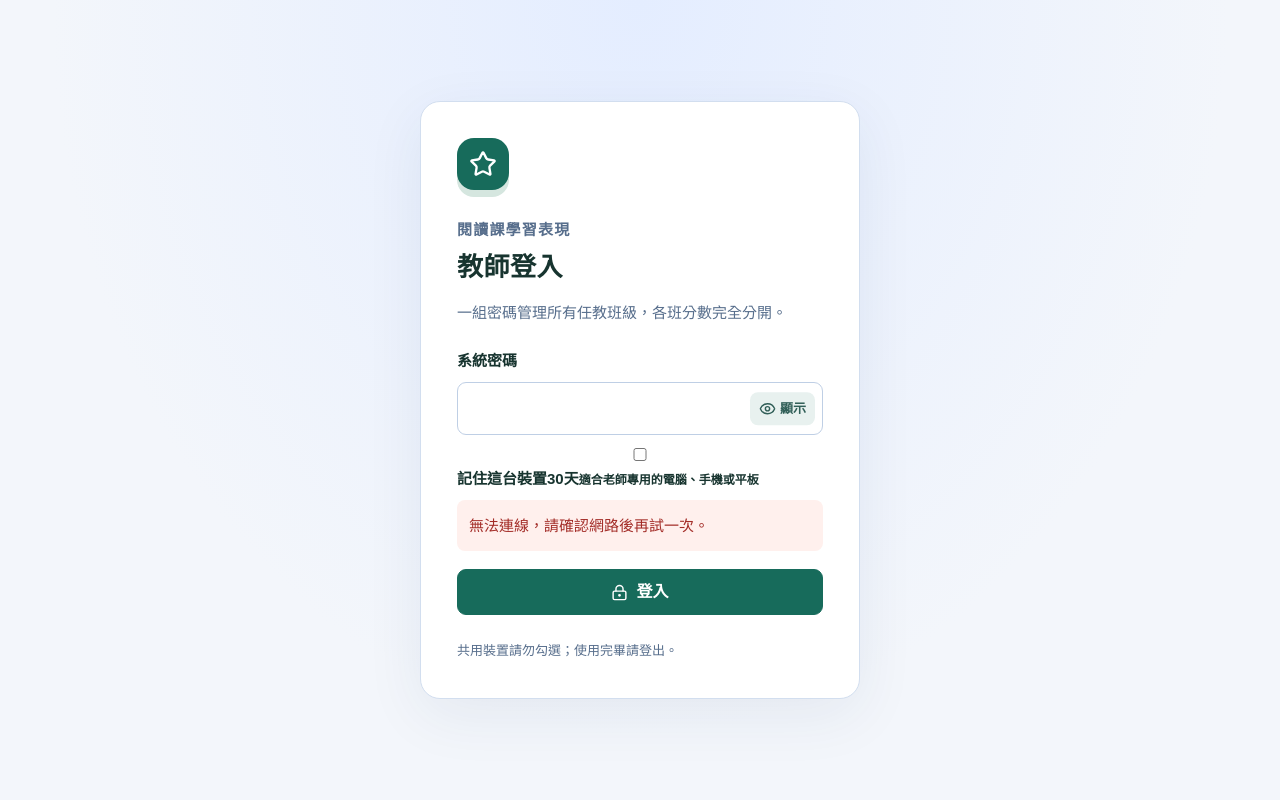
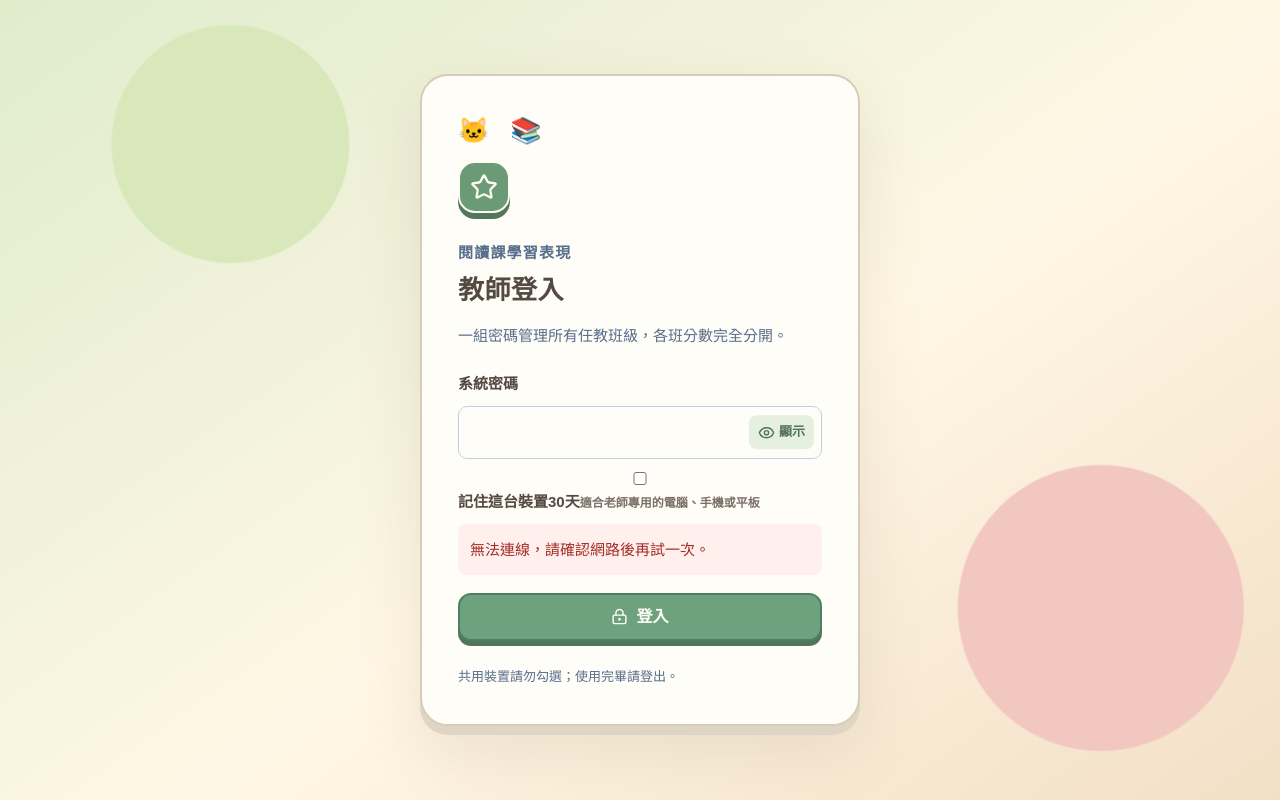
Before and after one commit to chunkate/reading-class-performance, a React (Vite) app: page / in a window 1280 px wide. Built offline with nearby package versions, Linux system fonts and the light colour scheme.

Commit message:
Update Site source

```diff
--- /dev/null
+++ b/app/reading-theme.css
@@ -0,0 +1,113 @@
+/* 閱讀課主題：取材自柔和森林、奶油色與童趣動物插畫的原創介面。 */
+:root{
+  --background:#f7f2df;
+  --foreground:#544a42;
+  --primary:#5f9472;
+  --primary-foreground:#fffdf5;
+  --secondary:#f5d7c9;
+  --secondary-foreground:#6a4c43;
+  --muted:#e7efe0;
+  --muted-foreground:#6f7569;
+  --accent:#f5c6cb;
+  --accent-foreground:#70464b;
+  --border:#ddcfba;
+  --input:#d8c7ae;
+  --ring:#83ab86;
+  --card:#fffdf7;
+  --card-foreground:#544a42;
+  --popover:#fffdf7;
+  --popover-foreground:#544a42;
+}
+
+body{
+  color:#544a42;
+  background:
+    radial-gradient(circle at 8% 12%,#dbe9bd 0 86px,transparent 88px),
+    radial-gradient(circle at 92% 18%,#c7dfca 0 105px,transparent 107px),
+    radial-gradient(circle at 88% 88%,#f5c8c1 0 82px,transparent 84px),
+    linear-gradient(180deg,#edf4dc 0%,#fff8e8 42%,#f8efd9 100%);
+  background-attachment:fixed;
+  font-family:ui-rounded,"Microsoft JhengHei","PingFang TC",Arial,sans-serif;
+}
+
+button{transition:transform .14s ease,box-shadow .14s ease,background-color .14s ease}
+button:not(:disabled):hover{transform:translateY(-2px)}
+button:not(:disabled):active{transform:translateY(1px)}
+button:focus-visible,input:focus-visible,select:focus-visible{outline:3px solid #efb9b4;outline-offset:2px}
+
+.portal-shell{position:relative}
+.portal-shell::before,.portal-shell::after{position:fixed;z-index:-1;pointer-events:none;font-size:38px;opacity:.58}
+.portal-shell::before{content:"🌿  ✿";left:22px;bottom:24px;transform:rotate(-9deg)}
+.portal-shell::after{content:"✿  🍃";right:24px;top:104px;transform:rotate(8deg)}
+.portal-header{
+  position:relative;
+  overflow:hidden;
+  color:#514840;
+  border:2px solid #bfd1b2;
+  background:
+    radial-gradient(circle at 84% 24%,#fff6ed 0 38px,transparent 40px),
+    linear-gradient(125deg,#dceac6 0%,#cae2d6 48%,#f9dfd4 100%);
+  box-shadow:0 9px 0 #c7d5b7,0 24px 56px #6d7c5724;
+}
+.portal-header::after{content:"🐱  📖  🌸";position:absolute;right:34px;bottom:18px;font-size:34px;letter-spacing:7px;opacity:.82;pointer-events:none}
+.portal-header>div:first-child{position:relative;z-index:1}
+.portal-header .eyebrow{color:#617a5f}
+.portal-header h1{color:#55483f;text-shadow:0 2px #fff9ed}
+.portal-header p:last-child{color:#6c645a;max-width:560px}
+.cloud-pill{position:relative;z-index:1;color:#4f765b;border:1px solid #afc9b1;background:#fffdf6;box-shadow:0 3px 0 #bfd2bc}
+
+.semester-bar{padding:16px 18px;border:1px solid #dfd2bd;border-radius:18px;background:#fffaf0cc;box-shadow:0 5px 0 #eadfca}
+.semester-bar select,.task-dialog select{border:2px solid #d9cbb5;border-radius:12px;background:#fffdf7}
+.action{color:#65584c;border:2px solid #dfd0bb;border-radius:13px;background:#fffdf7;box-shadow:0 4px 0 #e4d5c2}
+.action.primary{color:#fffdf7;border-color:#4f7f62;background:#6ea17e;box-shadow:0 5px 0 #4f765c}
+.action.positive,.positive{color:#315d43;border-color:#9fc5aa;background:#d9eddb;box-shadow:0 4px 0 #b7d4ba}
+.action.negative,.negative{color:#7b4641;border-color:#e5aca9;background:#f9d3d0;box-shadow:0 4px 0 #e6b9b3}
+.text-button,.emphasis{color:#5e8769}
+
+.class-card{border:2px solid #d8ccb8;border-radius:23px;background:#fffdf7;box-shadow:0 7px 0 #ded7c5,0 13px 24px #75654c16}
+.class-card:nth-child(5n+1){background:#fbe7dc;border-color:#e6bbae}
+.class-card:nth-child(5n+2){background:#e3efda;border-color:#b8d0ac}
+.class-card:nth-child(5n+3){background:#fff2c9;border-color:#dfca83}
+.class-card:nth-child(5n+4){background:#dceceb;border-color:#aecfca}
+.class-card:nth-child(5n){background:#f3e3ed;border-color:#d6b9cb}
+.class-icon,.settings-icon{color:#52775d;border:1px solid #a9c3aa;border-radius:16px;background:#f5fbef}
+.class-card b{color:#554a42}
+.class-card small{color:#776e65}
+.class-card strong{color:#5b8566}
+.card-edit{border:1px solid #d7cab8;background:#fffaf1;color:#6c7567;box-shadow:0 3px 0 #dfd2c0}
+
+.masthead{border:2px solid #bfd2b1;border-radius:24px;background:linear-gradient(120deg,#d7e8bd,#c6e1d2 52%,#f6d3c9);box-shadow:0 8px 0 #c8d5b8,0 17px 38px #77684e1f}
+.masthead h1{color:#51473f}
+.masthead .eyebrow{color:#68785f}
+.brand-mark{color:#fffaf1;border:2px solid #fff9ee;background:#6b9a77;box-shadow:0 6px 0 #52775e}
+.class-chip,.save-status{border:1px solid #b8cdb7;background:#fffaf0;color:#55755d;box-shadow:0 3px 0 #cad8c3}
+.main-tabs{border:1px solid #b9cdae;background:#dbe9ca!important;border-radius:16px}
+.main-tabs [data-slot=tabs-trigger]{border-radius:12px;color:#657062;font-weight:800}
+.main-tabs [data-slot=tabs-trigger][data-active],.main-tabs [data-slot=tabs-trigger][aria-selected=true]{color:#fffdf7!important;background:#6c9975!important;box-shadow:0 3px 0 #52765b!important}
+.date-control input{border:2px solid #ddceb9;border-radius:12px;background:#fffdf7;color:#5d5148}
+
+.reward-toolbar,.task-board,.table-panel,.activity-panel,.empty-panel,.settings-card{border:2px solid #ddcfbc;border-radius:21px;background:#fffdf7;box-shadow:0 7px 0 #e6dccb}
+.reward-toolbar input,.task-dialog input,.setup-card input{border:2px solid #ddceb9;border-radius:12px;background:#fffaf2;color:#574c44}
+.student{border:2px solid #dbcdb8;border-radius:18px;background:#fffdf8;box-shadow:0 5px 0 #e3dac9}
+.student:nth-child(4n+1){background:#f9dfdd;border-color:#e3aaa9;box-shadow:0 5px 0 #eabfba}
+.student:nth-child(4n+2){background:#deeddb;border-color:#a9c9a9;box-shadow:0 5px 0 #c4d9bc}
+.student:nth-child(4n+3){background:#fff0bf;border-color:#dfc77d;box-shadow:0 5px 0 #e9d79e}
+.student:nth-child(4n){background:#dcebe8;border-color:#a9c8c2;box-shadow:0 5px 0 #bdd5d0}
+.student-bottom{border-color:#e8dac6;background:#fff8ea}
+.student-bottom button{color:#547861;border:2px solid #b8cfbd;border-radius:10px;background:#fffdf7;box-shadow:0 2px 0 #cfddcc}
+
+.task-sidebar{border:2px solid #d3c07e;border-radius:21px;background:#fff0b9;box-shadow:0 6px 0 #e2d099}
+.task-option{border-radius:13px}
+.task-option.selected{color:#fffdf7;border:2px solid #52785c;background:#6d9b78;box-shadow:0 4px 0 #4f7258}
+.check-card{border:2px solid #dacdbb;border-radius:17px;background:#fffaf1;box-shadow:0 4px 0 #e5dccd}
+.round-grid .check-card.complete{border-color:#83b091;background:#cfe7cd;box-shadow:0 4px 0 #a9cba8}
+.upload-zone{border-color:#9fbfa6;border-radius:16px;background:#eff7e8}
+
+.login-shell,.setup-shell{background:radial-gradient(circle at 18% 18%,#d9e8bb 0 118px,transparent 120px),radial-gradient(circle at 86% 76%,#f2c7c0 0 142px,transparent 144px),linear-gradient(145deg,#dfeccc,#fff7e5 55%,#f3dfc6)}
+.login-card,.setup-card{border:2px solid #d8cbb7;border-radius:28px;background:#fffdf7;box-shadow:0 9px 0 #ded5c4,0 24px 65px #76654a22}
+.login-card::before{content:"🐱  📚";display:block;margin-bottom:12px;font-size:25px;letter-spacing:7px}
+.password-field button{color:#52745c;background:#e6f0df}
+.remember-device small,.login-footnote{color:#7b7067}
+
+@media(max-width:850px){.portal-header::after{right:14px;bottom:12px;font-size:25px;opacity:.55}.portal-header{padding-bottom:68px}.semester-bar{padding:14px}.class-card{border-radius:19px}}
+@media(prefers-reduced-motion:reduce){button{transition:none}}
--- a/main.tsx
+++ b/main.tsx
@@ -5,4 +5,5 @@ import AuthGate from './components/auth-gate';
 import './app/globals.css';
 import './app/subject.css';
 import './app/archive.css';
+import './app/reading-theme.css';
 createRoot(document.getElementById('root')!).render(<React.StrictMode><AuthGate><Home/></AuthGate></React.StrictMode>);
```
